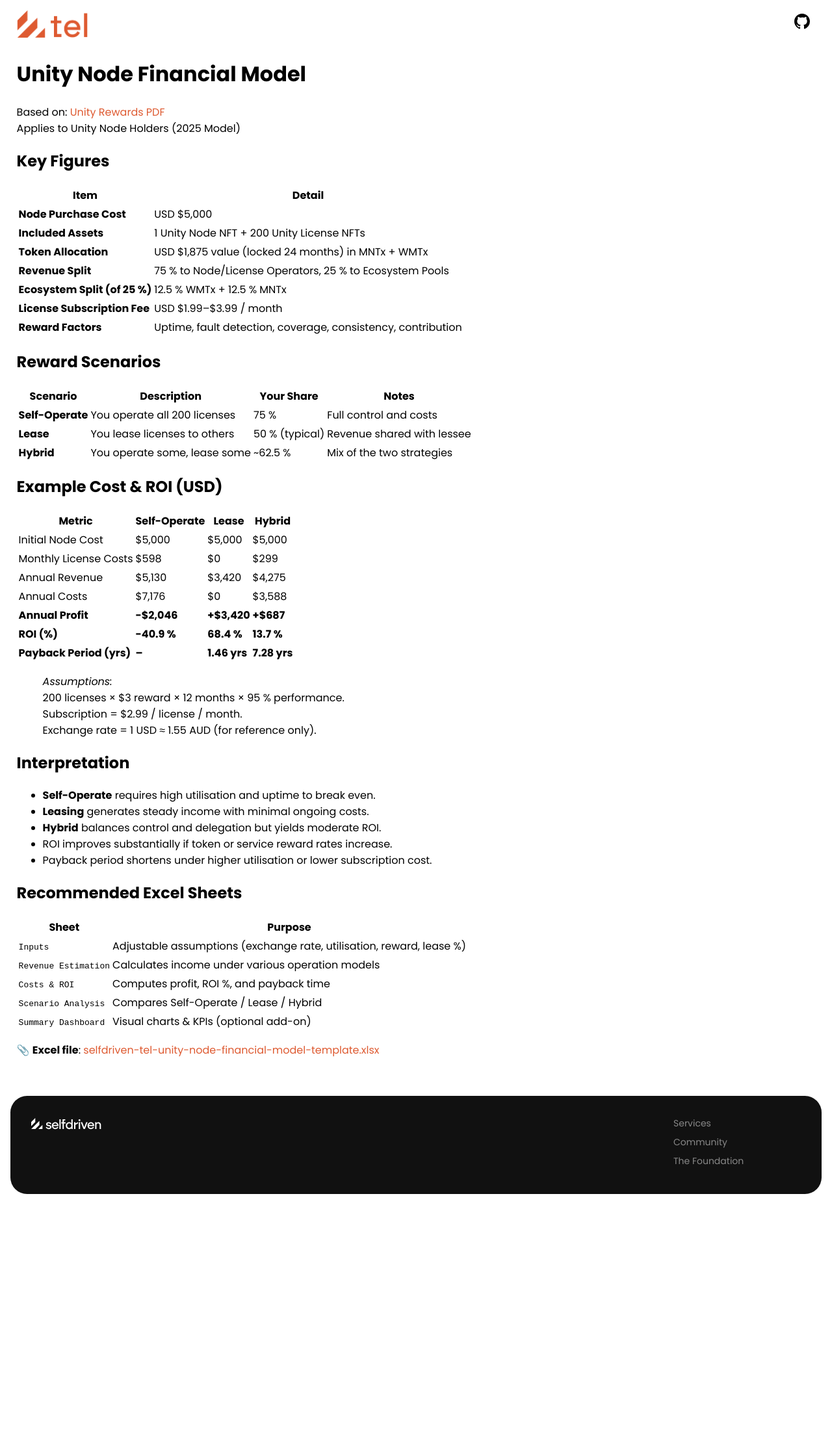
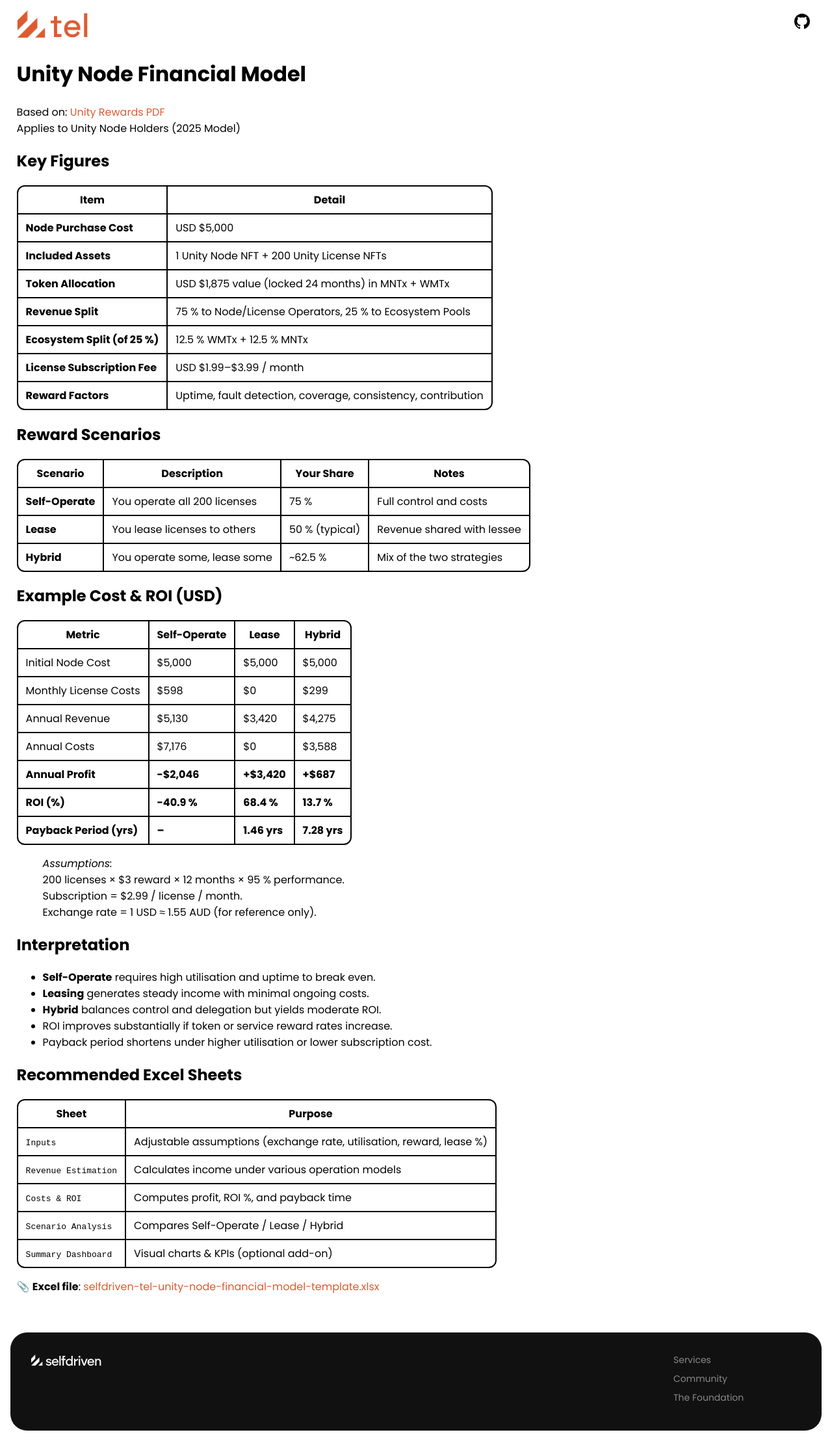
Before and after one commit to selfdriven-services/selfdriven-tel, a Jekyll site: the page built from docs/pages/resources-financial-model.md, in a window 1280 px wide. Shown: the whole page at 65% size. Built offline with Jekyll 4.4.1, drawn with Linux system fonts in a browser that asks for light colours; before the commit the page ends 1853 px from its top, so only the background shows below that.

Commit message:
Update style.css

```diff
--- a/docs/assets/css/style.css
+++ b/docs/assets/css/style.css
@@ -160,3 +160,36 @@
 	top: 1rem;
 	right: 1rem;
 }
+
+table {
+  border-collapse: separate;
+  border-spacing: 0;
+  border: 2px solid #000;
+  border-radius: 12px;
+  overflow: hidden; /* ensures the inner cells don’t poke through */
+}
+
+th,
+td {
+  border: 1px solid #000;
+  padding: 8px 12px;
+  vertical-align: top;
+}
+
+th:first-child,
+td:first-child {
+  border-left: none;
+}
+
+th:last-child,
+td:last-child {
+  border-right: none;
+}
+
+tr:first-child th {
+  border-top: none;
+}
+
+tr:last-child td {
+  border-bottom: none;
+}
```
